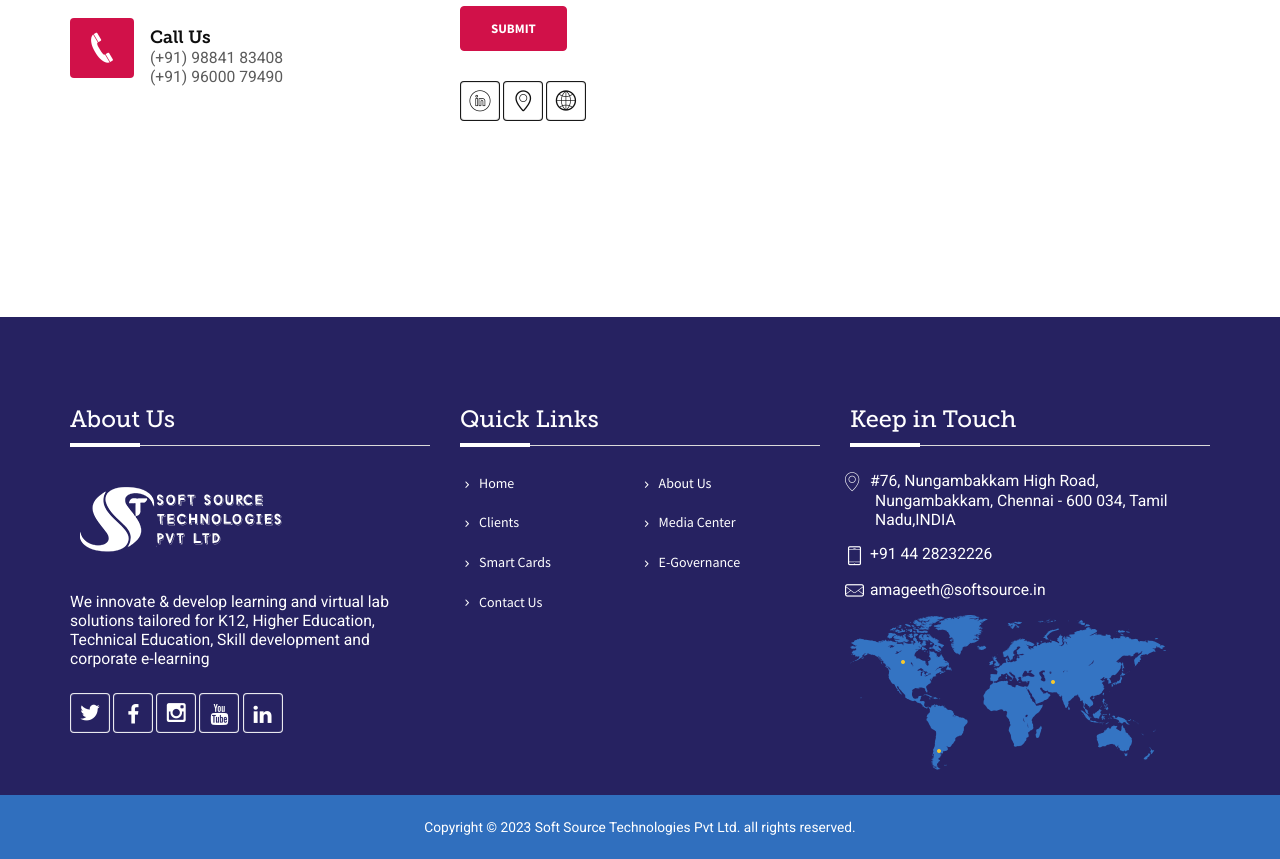
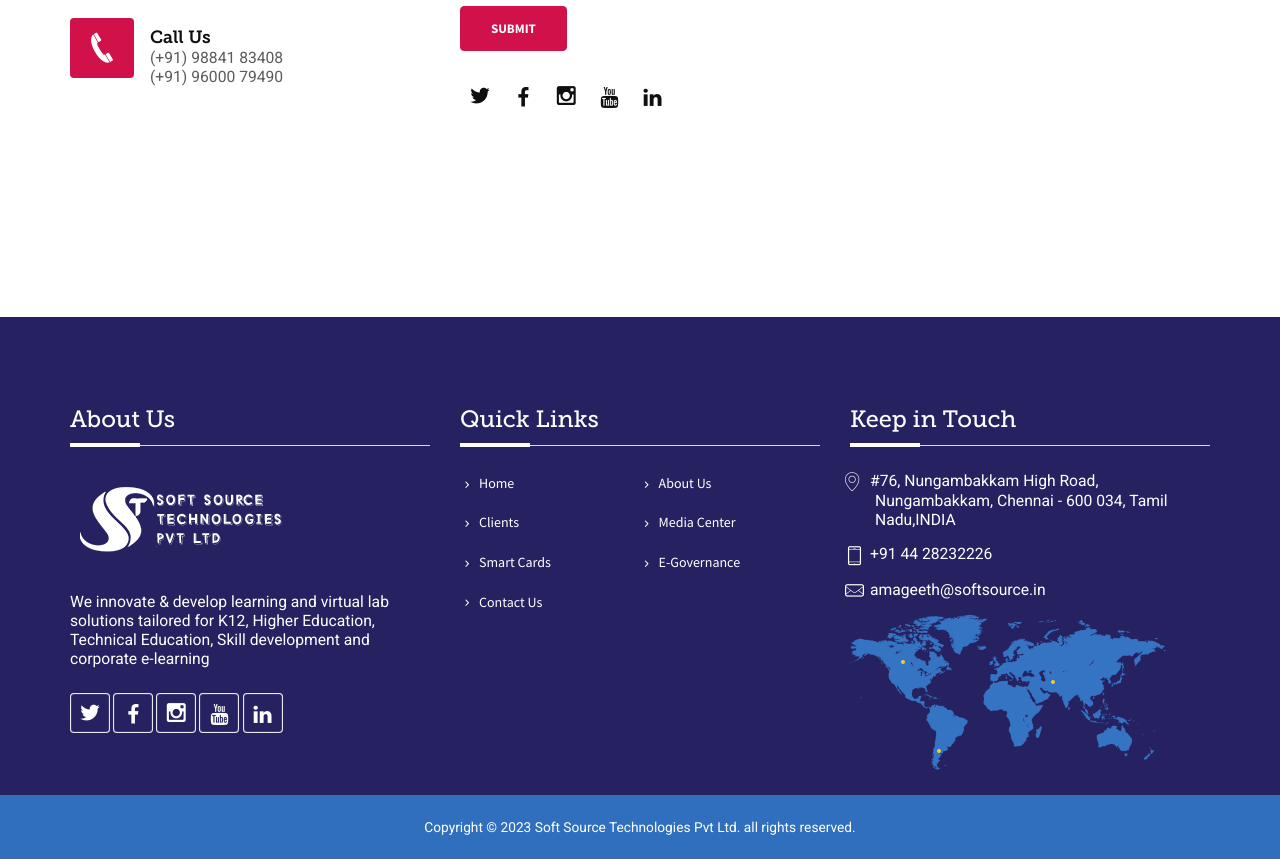
Before and after one commit to eettitech/topklas, a plain HTML site: page contact.html in a window 1280 px wide. Shown: the part 988-1847 px from the top of the page. Drawn offline with Linux system fonts and the light colour scheme; files whose address does not match are found by name.

Commit message:
Update contact.html

```diff
--- a/contact.html
+++ b/contact.html
@@ -209,11 +209,12 @@
             </div>
           </div>
         </form>
-        <ul class="social_icon black top30">
-          <li><a href="#." class="linkedin"><i class="icon-linkedin"></i></a></li>
-          <li><a href="#." class="location"><i class="icon-location"></i></a></li>
-          <li><a href="#." class="website"><i class="icon-world"></i></a></li>
-          <!-- <li><a href="#." class="instagram"><i class="icon-instagram"></i></a></li> -->
+        <ul class="social_icon top25">
+          <li><a href="https://twitter.com/sstopklas" target=”_blank” class="twitter"><i class="icon-twitter4"></i></a></li>
+          <li><a href="https://www.facebook.com/sstopklas" target=”_blank” class="facebook"><i class="fa fa-facebook"></i></a></li>
+          <li><a href="https://www.instagram.com/sstopklas/" target=”_blank” class="instagram"><i class="icon-instagram"></i></a></li>
+          <li><a href="https://www.youtube.com/channel/UCZxXs28hSqXO20g_c3wzpww" target=”_blank” class="youtube"><i class="fa fa-youtube"></i></a></li>
+          <li><a href="https://www.linkedin.com/company/soft-source-technologies-private-limited/" target=”_blank” class="linkedin"><i class="fa fa-linkedin"></i></a></li>
         </ul>
       </div>
     </div>
```
